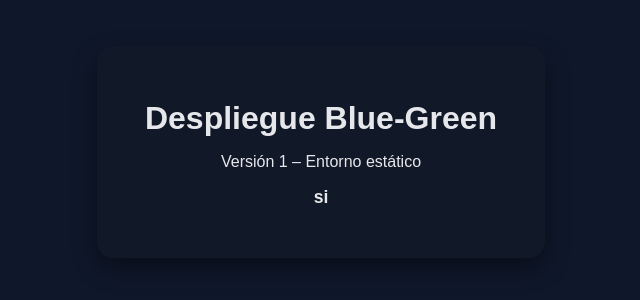
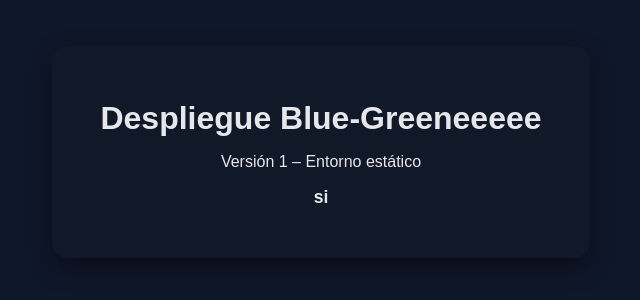
Before and after one commit to DekiruST/blue-green-app, a plain HTML site: page app/index.html in a window 1280 px wide. Shown: the part 248-548 px from the top of the page, without its empty margins (319-959 px from the left). Drawn offline with Linux system fonts and the light colour scheme.

Commit message:
Update index.html

```diff
--- a/app/index.html
+++ b/app/index.html
@@ -34,7 +34,7 @@
 </head>
 <body>
   <div class="card">
-    <h1>Despliegue Blue-Green</h1>
+    <h1>Despliegue Blue-Greeneeeee</h1>
     <p>Versión 1 – Entorno estático</p>
     <p class="env">
      si
```
